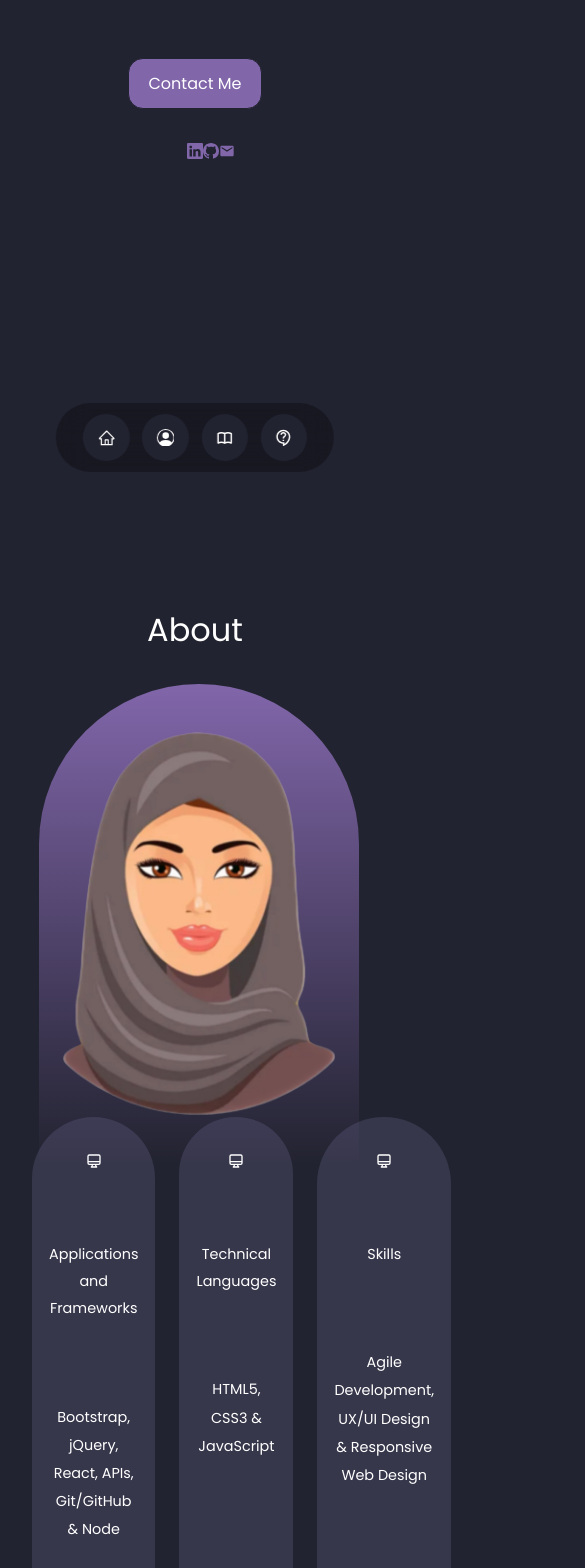
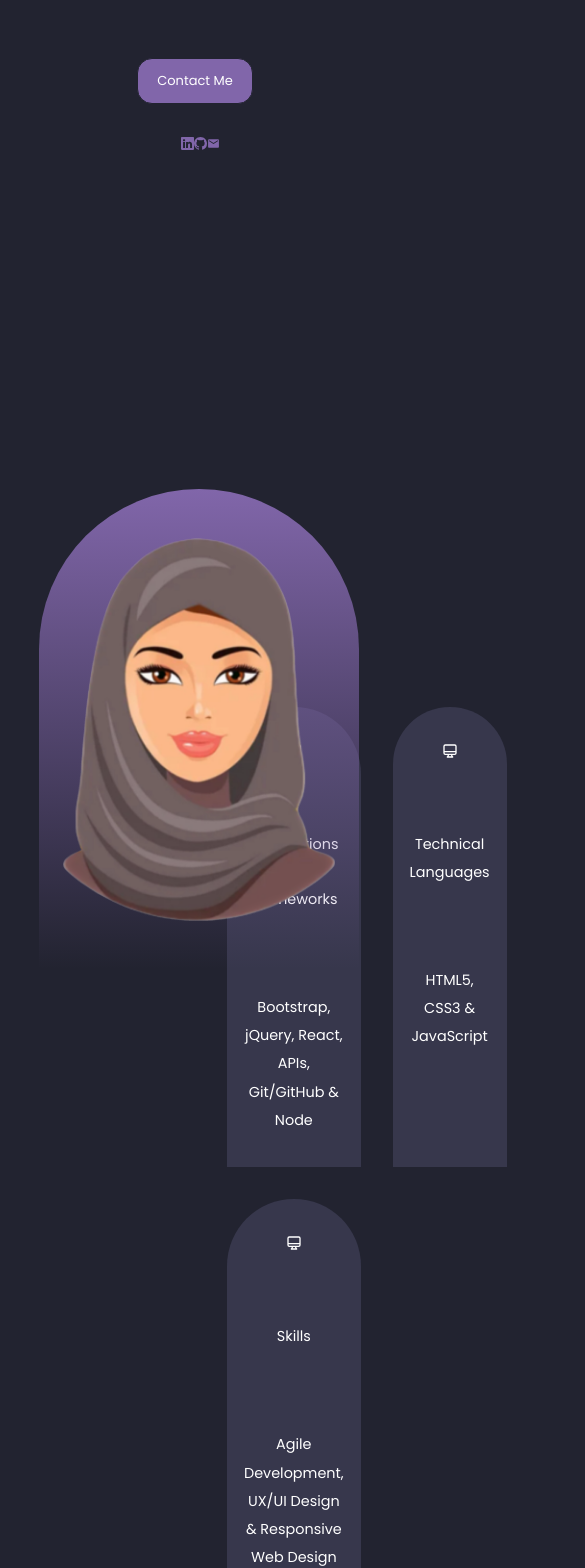
Before and after one commit to al946x/personal-portfolio, a React (Create React App) app: page / in a window 390 px wide. Shown: the part 340-1908 px from the top of the page, 585 px wide, since content can reach past the window. Built offline with nearby package versions, Linux system fonts and the light colour scheme.

Commit message:
media queries updated

```diff
--- a/src/components/about/about.css
+++ b/src/components/about/about.css
@@ -74,37 +74,32 @@ p {
     margin-right: 8rem;
 }
 
-/* media queries medium screen */
-@media screen and (max-width: 1024px) {
-    .about-container {
-        grid-template-columns: 1fr;
-        gap:0;
-    }
-    .about-me {
-        width: 50%;
-        margin: 2rem auto 4rem;
-    }
-     p {
-        margin: 1.2rem 0 1.6rem;
-    }
-}
-
-/* media queries small screen */
-@media screen and (max-width: 600px) {
+/* media queries */
+@media (max-width: 768px) {
     .about-me {
         width: 50%;
         margin: 1rem auto 2.5rem;
+        display: grid;
+        place-items: center;
     }
-    .about-cards {
+    .skills-cards {
         grid-template-columns: 1fr 1fr;
         gap: 2rem;
+
     }
     .about-content {
         text-align: center;
         padding: 2rem;
     }
+
+    .me-image {
+        margin-top: .5rem;
+        size-adjust: auto;
+    }
+
+
     p{
         margin: 2rem 0;
+        font-size: 0.5rem;
+}
     }
-
-}
--- a/src/components/contact/contact.css
+++ b/src/components/contact/contact.css
@@ -53,19 +53,10 @@ input, textarea {
 }
 
 
-/* media queries medium screen */
 
-@media screen and (max-width: 1024px) {
-    .contact-container {
-        grid-template-columns: 1fr;
-        gap: 1rem;
-        margin-left: 5rem;
-    }
-}
+/* media queries */
 
-/* media queries small screen */
-
-@media screen and (max-width: 600px) {
+@media (max-width: 768px) {
     .contact-container {
         width: var(--container-width-sm);
         grid-template-columns: 1fr;
@@ -73,3 +64,11 @@ input, textarea {
         margin-left: 1rem;
     }
     }
+
+    .contact-options {
+    display:flex;
+    flex-direction:column;
+   margin: auto;
+
+
+    }
--- a/src/components/header/header.css
+++ b/src/components/header/header.css
@@ -58,25 +58,21 @@ transform: rotate(90deg);
 font-weight: 300;
 font-size: 1rem;
 }
-/* media queries medium screen*/
-@media screen and (max-width: 1024px) {
-    header {
-        height: 100vh;
 
-    }
-}
-
-/* Media queries small screen */
-@media screen and (max-width: 600px) {
+/* media queries */
+@media (max-width: 768px) {
     header {
         height: 100vh;
         line-height: normal;
+        font-size: small;
     }
     .header-socials {
         display: block;
         position: relative;
         bottom:0px;
         margin-top: 2rem;
+        margin-right: 1.3rem;
+        gap: 0.5rem;
 
     }
 
@@ -87,6 +83,7 @@ font-size: 1rem;
 
     .me {
         margin-top: .5rem;
+        size-adjust: auto;
     }
 
 
--- a/src/components/nav/nav.css
+++ b/src/components/nav/nav.css
@@ -31,3 +31,11 @@ nav a.active {
     background: var(--color-bg);
     color: var(--color-white);
 }
+
+/* media queries */
+@media (max-width: 768px) {
+    nav {
+        display: none;
+
+    }
+}
--- a/src/components/projects/projects.css
+++ b/src/components/projects/projects.css
@@ -47,18 +47,8 @@ h2 {
     margin-bottom: 1rem;
 }
 
-/* media queries medium screen */
-@media screen and (max-width: 1024px){
-    .portfolio-container {
-        grid-template-columns: repeat(2, 1fr);
-        gap: 1.2rem;
-        margin-left: 4rem;
-    }
-
-}
-
-/* media queries small screen */
-@media screen and (max-width: 600px){
+/* media queries */
+@media (max-width: 768px){
     .portfolio-container {
         grid-template-columns: 1fr;
         margin-left: 1rem;
--- a/src/index.css
+++ b/src/index.css
@@ -114,20 +114,8 @@ html {
 
 
 
-  /* media queries (medium devices) */
-  @media screen and (max-width: 1024px){
-    .container {
-      width: var(--container-width-md);
-    }
-    section {
-      height:auto;
-      margin-top: 1rem;
-      padding-top: 2rem;
-    }
-  }
-
-  /* media queries (small devices) */
-  @media screen and (max-width: 600px){
+  /* media queries */
+  @media (max-width: 768px){
     .container {
       width: var(--container-width-sm);
     }
```
